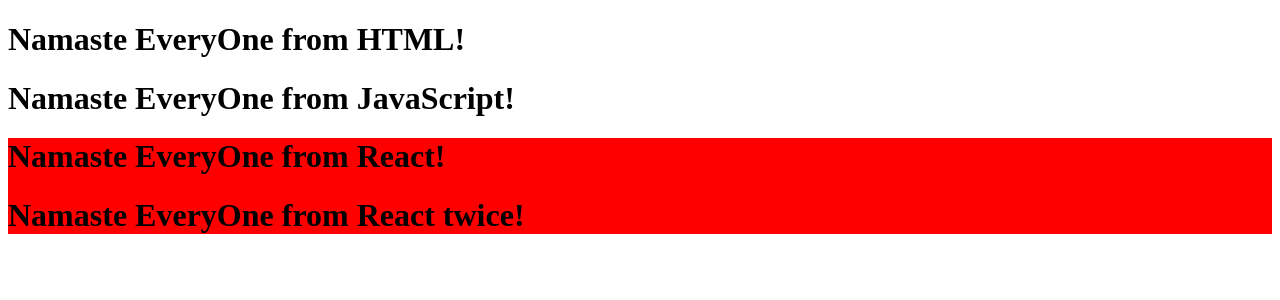
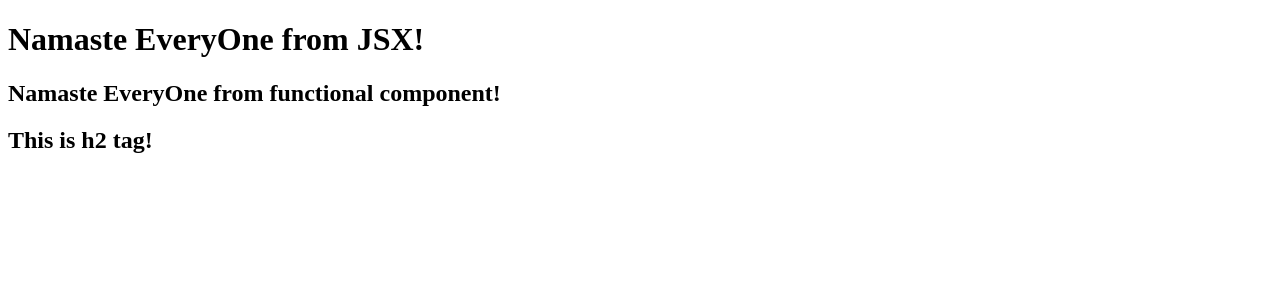
Before and after one commit to Ishanz0/Namaste-React, a React (Vite) app: page / in a window 1280 px wide. Shown: the top 300 px of the page. Built offline with nearby package versions, Linux system fonts and the light colour scheme.

Commit message:
Chapter-03

```diff
--- a/App.js
+++ b/App.js
@@ -1,12 +1,34 @@
 import React from "react";
 import ReactDOM from "react-dom/client";
 
-const heading1 = React.createElement("h1", {id: "title", key: "1"}, "Namaste EveryOne from React!");
-        const heading2 = React.createElement("h1", {id: "title", key: "2"}, "Namaste EveryOne from React twice!");
+//React
+const heading1 = React.createElement(
+        "h1",
+        {id: "title", key: "1"},
+        "Namaste EveryOne from React!");
 
-        const container = React.createElement("div", {id: "container"}, [heading1, heading2]);
+const heading2 = <h1 id="title" key="2">Namaste EveryOne from JSX!</h1>; // JSX
 
-        const root1 = ReactDOM.createRoot(document.getElementById("root"));
-        console.log(heading1);
-        // passing react element inside div root
-        root1.render(container);
+const container = React.createElement(
+        "div",
+        {id: "container"},
+        [heading1, heading2]);
+
+const heading3 = () => {
+        return (
+        <div>
+                {/* for using element inside func. component */}
+                {heading2}
+                {/* use {<heading2 />} or {heading2()} for using func. component inside another */}
+                <h2 id="title" key="3">Namaste EveryOne from functional component!</h2>
+                <h2> This is h2 tag! </h2>
+        </div>
+        );
+};
+
+
+const root1 = ReactDOM.createRoot(document.getElementById("root"));
+// passing react element inside div root
+// root1.render(container);
+root1.render(heading3());
+// you can also use <heading3 /> inside render
--- a/index.html
+++ b/index.html
@@ -8,21 +8,21 @@
     <link rel="stylesheet" href="index.css">
 </head>
 <body>
-    <div id="htmlroot">
+    <!-- <div id="htmlroot">
         <h1>Namaste EveryOne from HTML!</h1>
-    </div>
-    <div id="jsroot">
-    </div>
+    </div> -->
+    <!-- <div id="jsroot">
+    </div> -->
     <div id="root">
         Not Rendered
     </div>
 
-    <script>
+    <!-- <script>
         const heading = document.createElement("h1");
         heading.innerHTML = "Namaste EveryOne from JavaScript!";
         const root = document.getElementById("jsroot");
         root.appendChild(heading);
-    </script>
+    </script> -->
 
     <script type ="module" src="App.js">
     </script>
--- a/package.json
+++ b/package.json
@@ -3,6 +3,8 @@
   "version": "1.0.0",
   "description": "Chapter-02",
   "scripts": {
+    "start": "parcel index.html",
+    "build": "parcel build index.html",
     "test": "jest"
   },
   "repository": {
@@ -16,6 +18,8 @@
   },
   "homepage": "https://github.com/Ishanz0/Namaste-React#readme",
   "devDependencies": {
+    "@babel/core": "^7.20.12",
+    "babel-plugin-transform-remove-console": "^6.9.4",
     "parcel": "^2.8.2",
     "process": "^0.11.10"
   },
```
Also changed, not shown: .babelrc (added), 1 other file (tests, documents, lock files or other folders).
